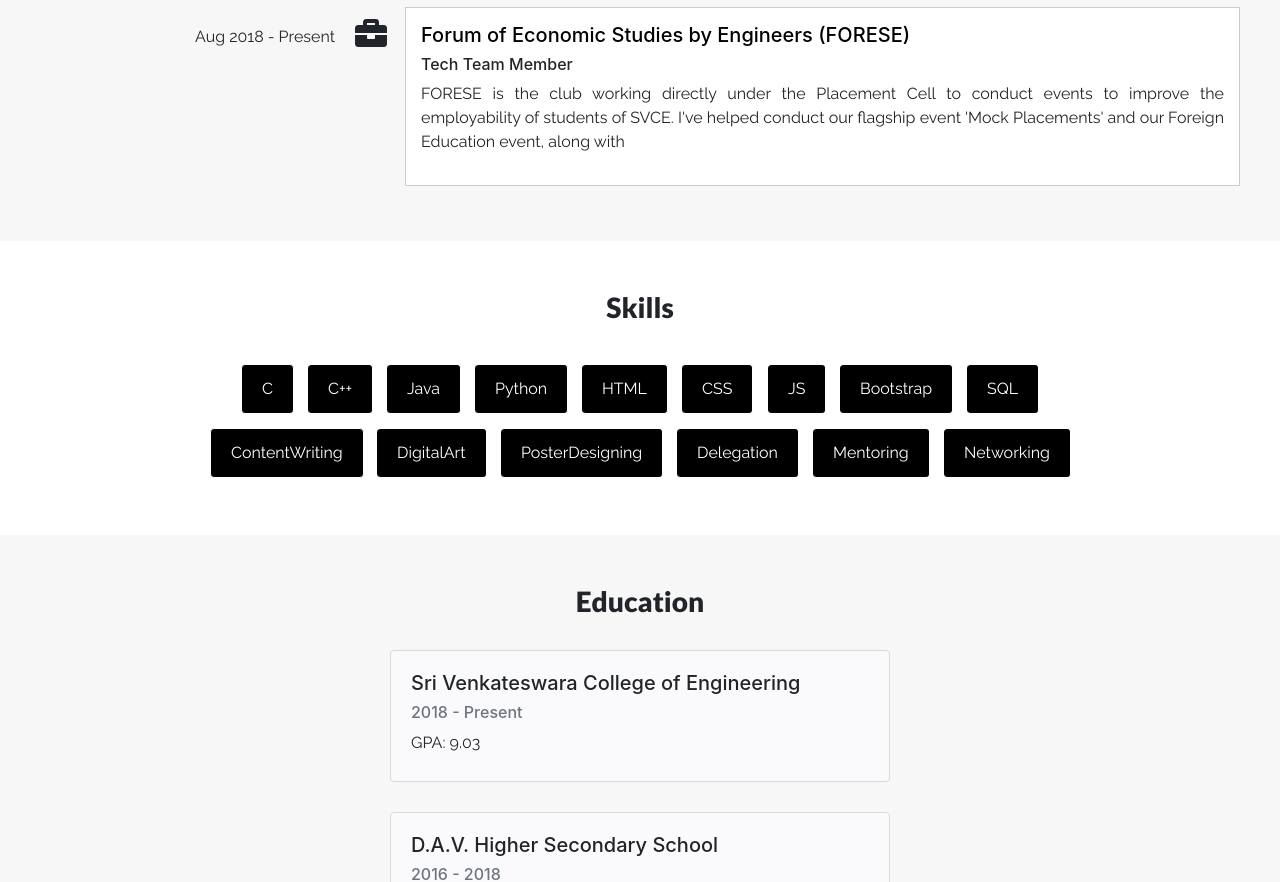
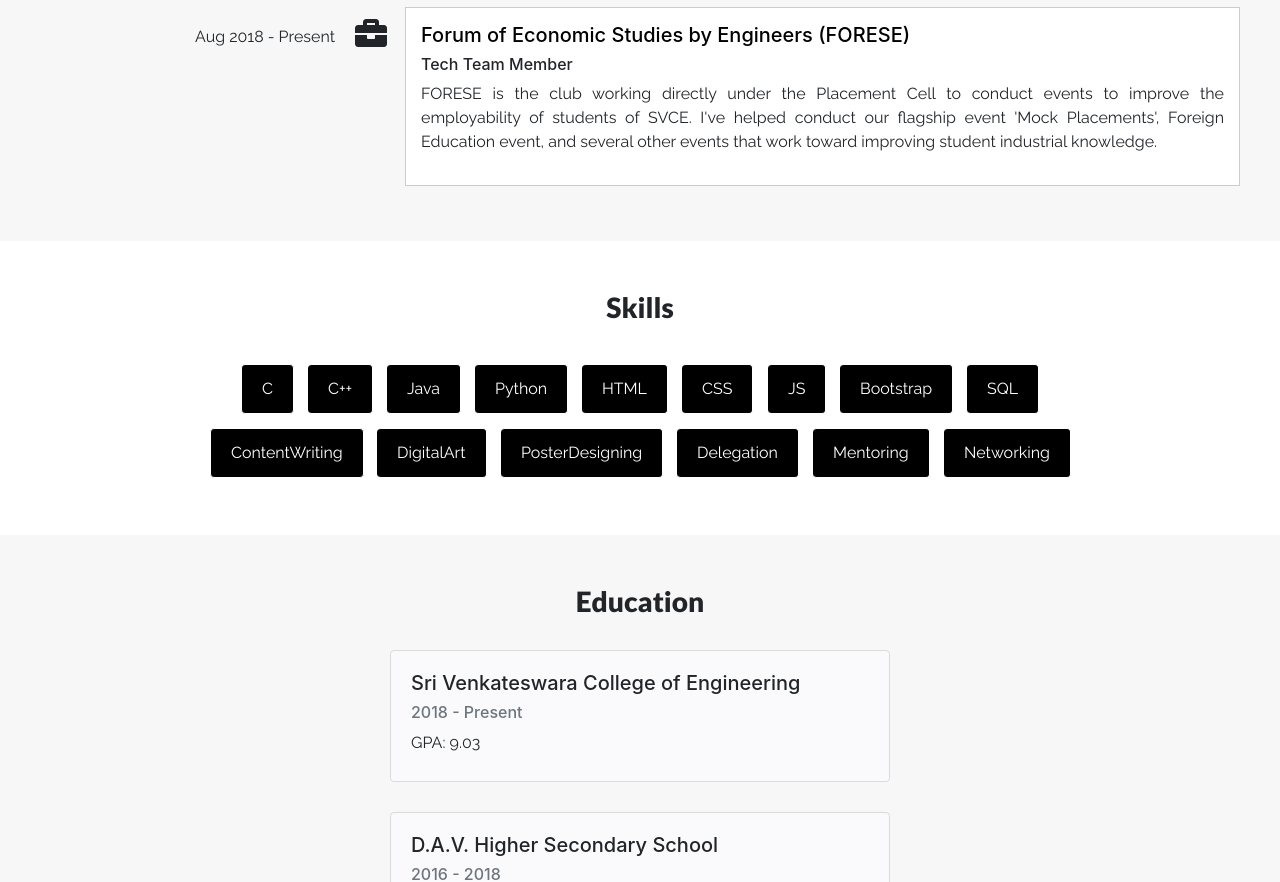
Before and after one commit to adarshyahari/adarshyahari.github.io, a plain HTML site: page index.html in a window 1280 px wide. Shown: the part 1382-2264 px from the top of the page. Drawn offline with nearby package versions, Linux system fonts and the light colour scheme.

Commit message:
Update index.html

```diff
--- a/index.html
+++ b/index.html
@@ -142,7 +142,7 @@
       <div class="col exp-box">
         <h5 ><a href="forese.co.in" class="webLink">Forum of Economic Studies by Engineers (FORESE)</a></h5>
         <h6>Tech Team Member</h6>
-        <p class="d-none d-sm-block">FORESE is the club working directly under the Placement Cell to conduct events to improve the employability of students of SVCE. I've helped conduct our flagship event 'Mock Placements' and our Foreign Education event, along with </p>
+        <p class="d-none d-sm-block">FORESE is the club working directly under the Placement Cell to conduct events to improve the employability of students of SVCE. I've helped conduct our flagship event 'Mock Placements', Foreign Education event, and several other events that work toward improving student industrial knowledge.</p>
     </div>
      </div>
 </div>
```
